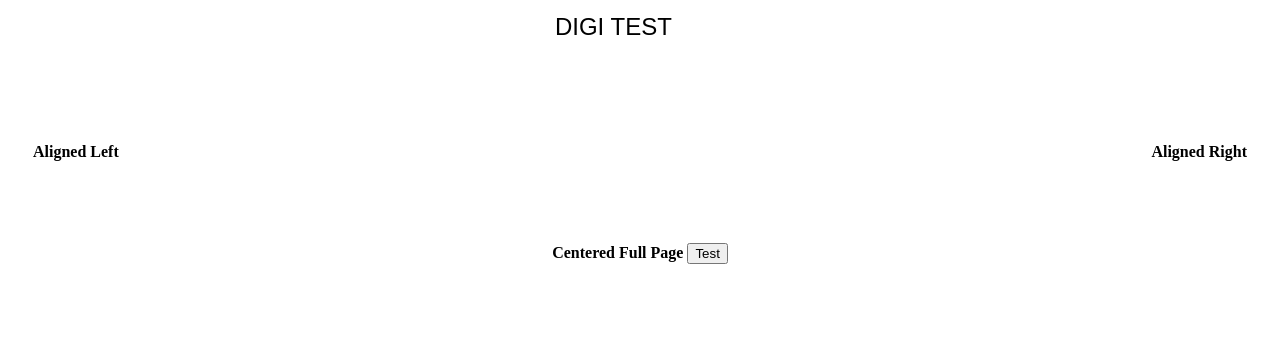
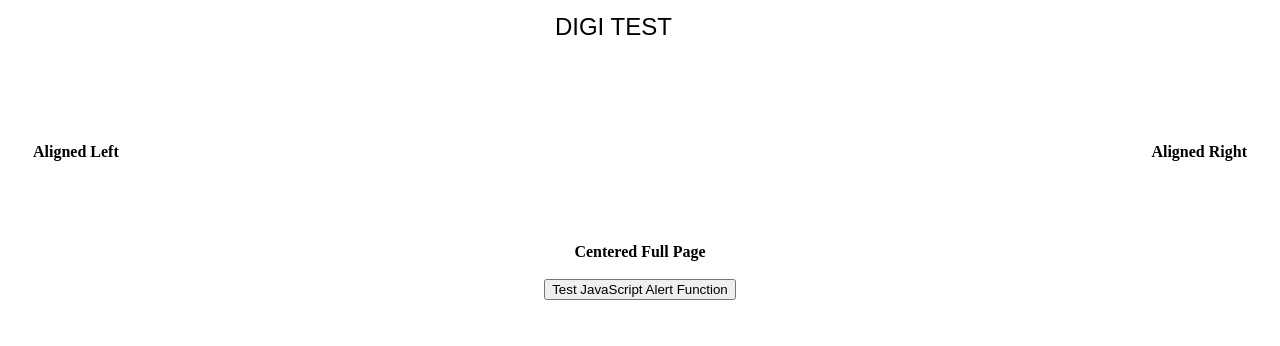
Before and after one commit to nw/DIGIGIT, a plain HTML site: page index.html in a window 1280 px wide. Drawn offline with Linux system fonts and the light colour scheme.

Commit message:
Renamed Input Button

```diff
--- a/index.html
+++ b/index.html
@@ -78,7 +78,8 @@ function test()
         	</div>
 
         	<div class="full_page">
-        	Centered Full Page <input type="button" value="Test" onclick="test()" />
+			Centered Full Page <br><br>
+			<input type="button" value="Test JavaScript Alert Function" onclick="test()" />
         	</div>
     	</div>
 	</div>
```
